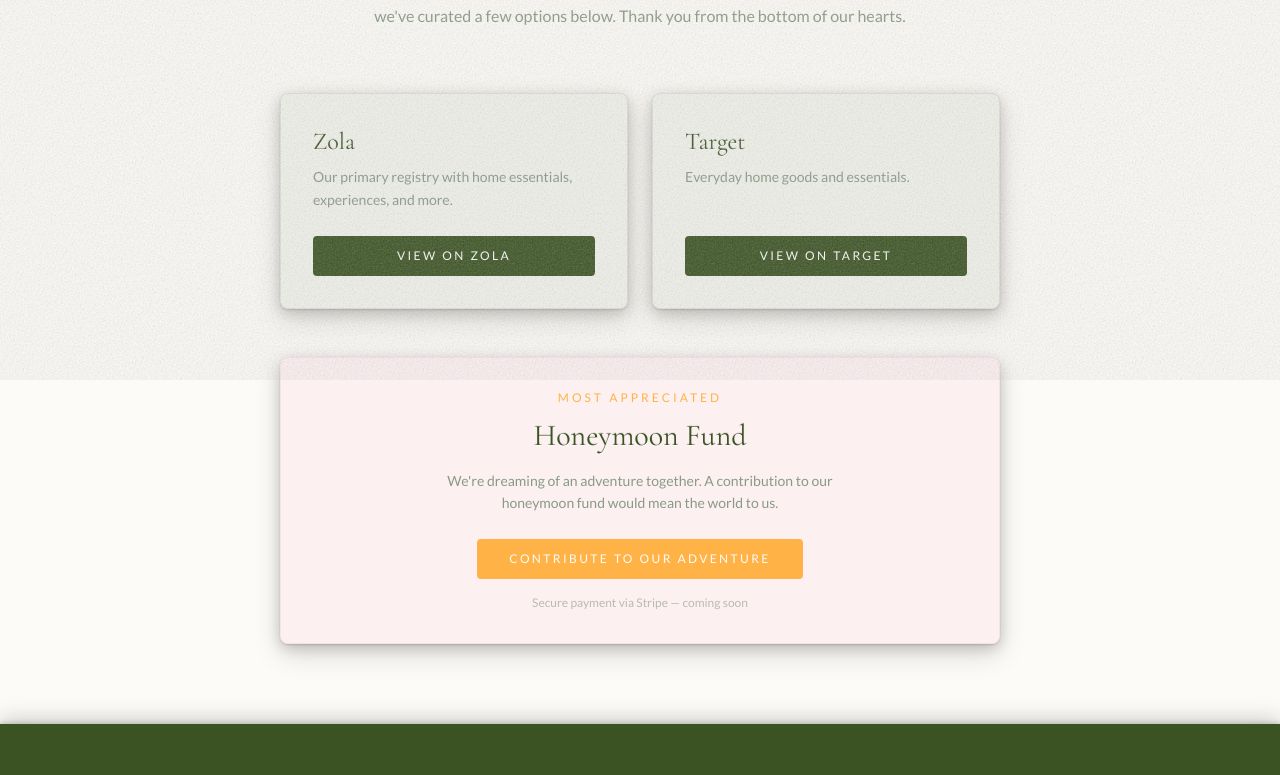
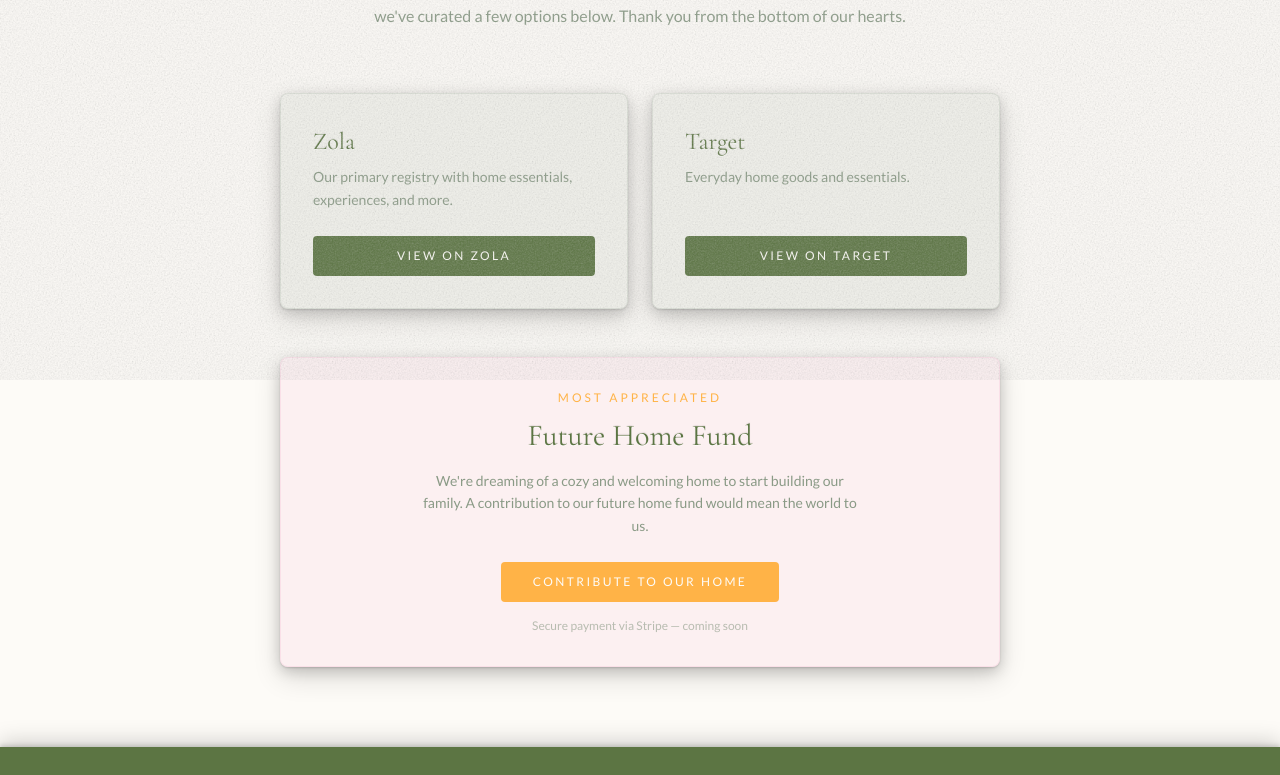
Before and after one commit to jacksakers/Wedsite, a React (Vite) app: page /registry in a window 1280 px wide. Shown: the part 420-1195 px from the top of the page. Built offline with nearby package versions, Linux system fonts and the light colour scheme; no server answers.

Commit message:
color and registry

```diff
--- a/src/constants/weddingInfo.js
+++ b/src/constants/weddingInfo.js
@@ -1,11 +1,13 @@
 // TODO: Replace PARTNER_ONE_FIRST and PARTNER_TWO_FIRST with your actual first names before launch.
-export const PARTNER_ONE_FIRST_LEGAL = 'John'
+export const PARTNER_ONE_FIRST = 'John'
 export const PARTNER_ONE_FIRST_NICKNAME = 'Jack'
+export const PARTNER_ONE_MIDDLE = 'Robert' // Optional, only needed if you want to use the middle name in your app
 export const PARTNER_ONE_LAST = 'Sakers' // Optional, only needed if you want to use the last name in your app
 export const PARTNER_TWO_FIRST = 'Kelsey'
+export const PARTNER_TWO_MIDDLE = 'August' // Optional, only needed if you want to use the middle name in your app
 export const PARTNER_TWO_LAST = 'Dailey' // Optional, only needed if you want to use the last name in your app
 export const COUPLE_DISPLAY = `${PARTNER_ONE_FIRST_NICKNAME} & ${PARTNER_TWO_FIRST}`
-export const COUPLE_FULL_DISPLAY = `${PARTNER_ONE_FIRST_LEGAL} ${PARTNER_ONE_LAST} & ${PARTNER_TWO_FIRST} ${PARTNER_TWO_LAST}`
+export const COUPLE_FULL_DISPLAY = `${PARTNER_ONE_FIRST} ${PARTNER_ONE_MIDDLE} ${PARTNER_ONE_LAST} & ${PARTNER_TWO_FIRST} ${PARTNER_TWO_MIDDLE} ${PARTNER_TWO_LAST}`
 
 export const WEDDING_DATE = new Date('2027-03-13T15:00:00')
 export const WEDDING_TIME_DISPLAY = '3:00 PM'
@@ -13,5 +15,5 @@
 export const VENUE_NAME = 'The River Road and Jasmine Houses and Gardens'
 export const VENUE_CITY = 'Irmo, SC'
 
-export const RSVP_DEADLINE = 'February 1, 2027'
+export const RSVP_DEADLINE = 'July 1, 2026'
 export const MEAL_OPTIONS = ['Chicken', 'Fish', 'Vegetarian']
--- a/src/index.css
+++ b/src/index.css
@@ -2,7 +2,7 @@
 
 @theme {
   --color-sage: #8A9A86;
-  --color-palmetto: #3B5323;
+  --color-palmetto: #5c7543;
   --color-sunrise-pink: #F8C8DC;
   --color-sunrise-orange: #FFB347;
   --color-paper: #FDFBF7;
--- a/src/pages/Registry.jsx
+++ b/src/pages/Registry.jsx
@@ -54,14 +54,14 @@
           ))}
         </div>
 
-        {/* Honeymoon Fund */}
+        {/* Future Home Fund */}
         <div className="bg-sunrise-pink/20 border border-sunrise-pink/40 rounded-lg p-8 text-center paper-lift">
           <p className="font-sans text-sunrise-orange text-xs tracking-[0.25em] uppercase mb-3">
             Most Appreciated
           </p>
-          <h2 className="font-serif text-palmetto text-3xl mb-4 text-pressed">Honeymoon Fund</h2>
+          <h2 className="font-serif text-palmetto text-3xl mb-4 text-pressed">Future Home Fund</h2>
           <p className="font-sans text-sage text-sm leading-relaxed mb-6 max-w-md mx-auto">
-            We're dreaming of an adventure together. A contribution to our honeymoon fund
+            We're dreaming of a cozy and welcoming home to start building our family. A contribution to our future home fund
             would mean the world to us.
           </p>
           {/* TODO: Replace with a real Stripe Payment Link or Venmo/PayPal link */}
@@ -69,7 +69,7 @@
             href="#"
             className="inline-block bg-sunrise-orange text-paper font-sans text-xs tracking-[0.2em] uppercase py-3 px-8 rounded hover:bg-sunrise-orange/80 transition-colors"
           >
-            Contribute to Our Adventure
+            Contribute to Our Home
           </a>
           <p className="font-sans text-sage/60 text-xs mt-4">Secure payment via Stripe — coming soon</p>
         </div>
```
